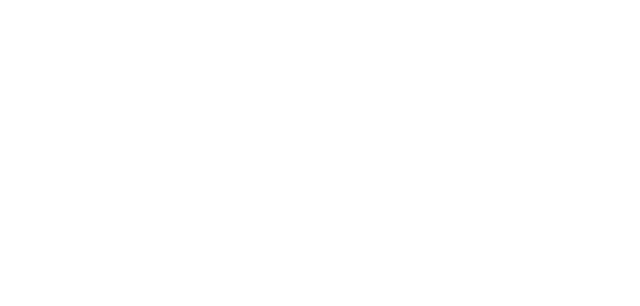
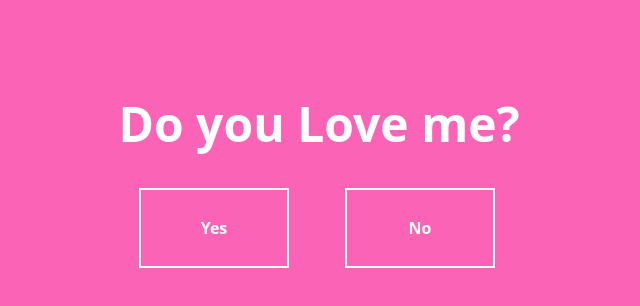
Before and after one commit to imksh/pages, a React (Vite) app: page /loveMe in a window 1280 px wide. Before the commit this address had no page. Shown: the top 306 px of the page, without its empty margins (321-961 px from the left). Built offline with nearby package versions, Linux system fonts and the light colour scheme.

Commit message:
linkk changed

```diff
--- a/src/App.jsx
+++ b/src/App.jsx
@@ -1,13 +1,13 @@
 import React from "react";
 import { Routes, Route } from "react-router-dom";
 import Home from "./pages/Home";
-import Purpose from "./pages/Purpose";
+import LoveMe from './pages/LoveMe';
 
 const App = () => {
   return (
     <Routes>
       <Route path="/" element={<Home />} />
-      <Route path="/purpose" element={<Purpose />} />
+      <Route path="/loveMe" element={<LoveMe />} />
     </Routes>
   );
 };
--- a/src/pages/Home.jsx
+++ b/src/pages/Home.jsx
@@ -10,7 +10,7 @@
 
       <div className="flex flex-col gap-5">
         <button
-          onClick={() => navigate("/purpose")}
+          onClick={() => navigate("/loveMe")}
           className="px-6 py-3 bg-blue-500 text-white rounded-md cursor-pointer"
         >
           Proposal Page
--- a/src/pages/Purpose.jsx
+++ b/src/pages/LoveMe.jsx
@@ -5,7 +5,7 @@
 import heart from "../assets/animations/heart.json";
 import Lottie from "lottie-react";
 
-const Purpose = () => {
+const LoveMe = () => {
   const { width, height } = useWindowSize();
   const noRef = useRef();
   const yesRef = useRef();
@@ -97,4 +97,4 @@
   );
 };
 
-export default Purpose;
+export default LoveMe;
```
